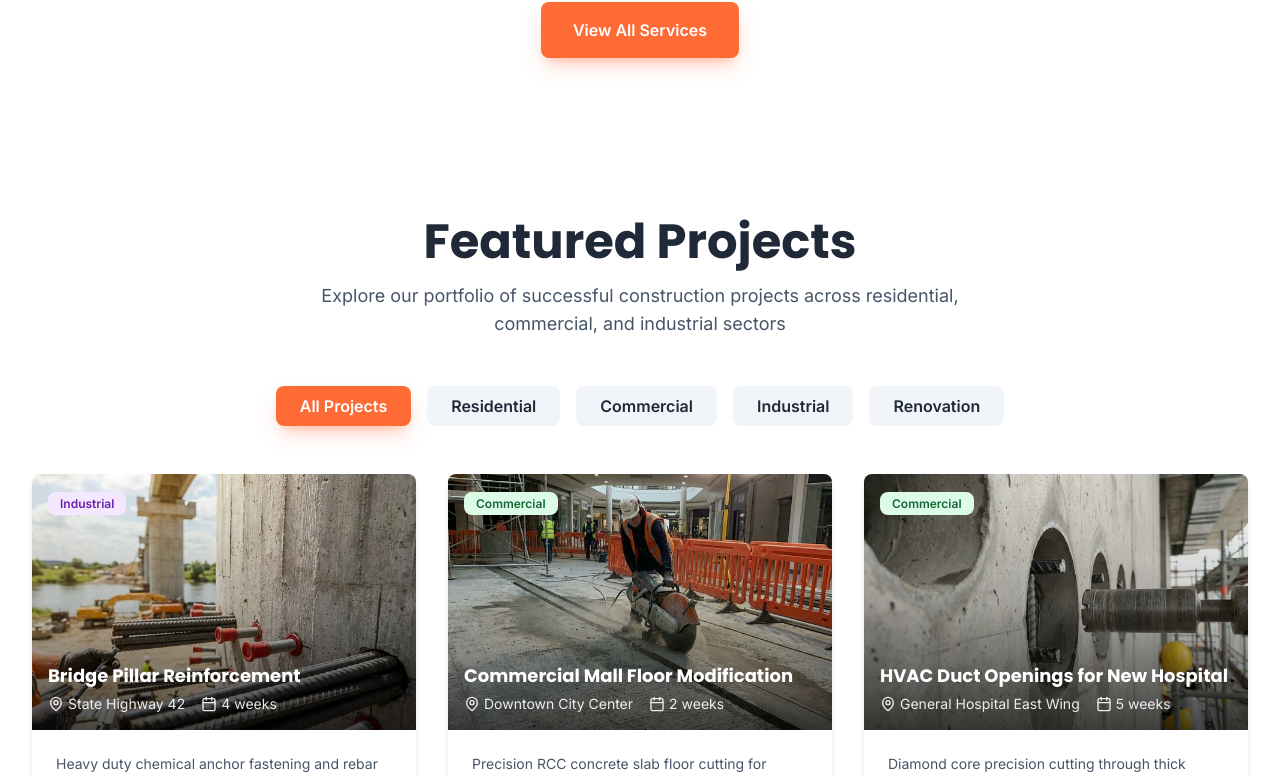
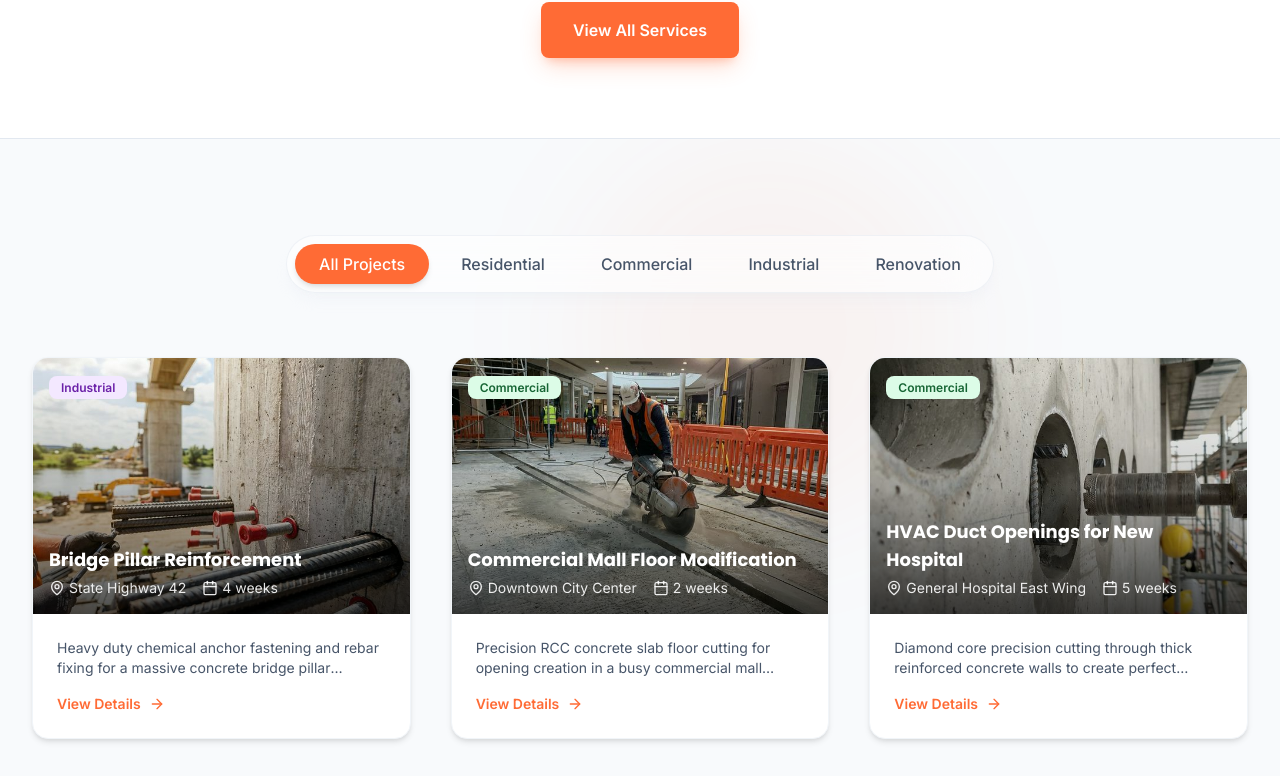
Before and after one commit to HimsxCodes/Constructionnn, a Next.js app: page / in a window 1280 px wide. Shown: the part 1700-2476 px from the top of the page. Built offline with nearby package versions, Linux system fonts and the light colour scheme.

Commit message:
feat: Add a dedicated projects page featuring a filterable gallery of project cards and a call-to-action section.

```diff
--- a/app/projects/page.tsx
+++ b/app/projects/page.tsx
@@ -2,6 +2,8 @@ import type { Metadata } from "next";
 import { ProjectGallery } from "@/components/ProjectGallery";
 import { projects } from "@/data/projects";
 import { FadeIn } from "@/components/FadeIn";
+import Image from "next/image";
+import heroProjectsImg from "@/images/hero-projects.png";
 
 export const metadata: Metadata = {
   title: "Construction Projects Portfolio | JB Engineering - Featured Projects",
@@ -25,20 +27,44 @@ export const metadata: Metadata = {
 export default function ProjectsPage() {
   return (
     <div className="min-h-screen">
-      <section className="py-20 bg-gradient-to-b from-slate-100 dark:from-slate-900 to-white dark:to-slate-900">
-        <div className="max-w-7xl mx-auto px-4 sm:px-6 lg:px-8">
-          <FadeIn className="text-center mb-16">
-            <h1 className="text-5xl md:text-6xl font-heading font-bold text-slate-dark dark:text-white mb-6">
-              Our Projects
+      {/* Premium Hero Section */}
+      <section className="relative h-[50vh] min-h-[400px] flex items-center justify-center overflow-hidden">
+        <div className="absolute inset-0 z-0">
+          <Image
+            src={heroProjectsImg}
+            alt="Construction Projects Background"
+            fill
+            className="object-cover object-center"
+            priority
+          />
+          {/* Dark Overlay gradient for contrast */}
+          <div className="absolute inset-0 bg-gradient-to-br from-slate-900/90 via-slate-900/70 to-slate-900/90 dark:from-slate-950/95 dark:via-slate-950/80 dark:to-slate-950/95" />
+          {/* Subtle grid pattern overlay */}
+          <div className="absolute inset-0 bg-[url('/grid.svg')] bg-center opacity-20" />
+        </div>
+
+        <div className="relative z-10 max-w-7xl mx-auto px-4 sm:px-6 lg:px-8 text-center mt-12">
+          <FadeIn direction="up" delay={0.1}>
+            <div className="inline-flex items-center space-x-2 bg-primary/20 backdrop-blur-md border border-primary/30 px-4 py-2 rounded-full mb-6">
+              <span className="w-2 h-2 rounded-full bg-primary animate-pulse" />
+              <span className="text-white font-medium text-sm tracking-wide uppercase">
+                Portfolio of Excellence
+              </span>
+            </div>
+            <h1 className="text-5xl md:text-6xl lg:text-7xl font-heading font-extrabold text-white mb-6 drop-shadow-xl tracking-tight">
+              Our <span className="text-primary">Projects</span>
             </h1>
-            <p className="text-xl text-slate-600 dark:text-slate-300 max-w-3xl mx-auto">
-              A showcase of our completed construction projects across residential, commercial,
-              industrial, and renovation sectors. Each project represents our commitment to quality
+            <p className="text-lg md:text-xl text-slate-200 max-w-3xl mx-auto leading-relaxed drop-shadow-md">
+              A showcase of our completed construction projects across every sectors. Each project represents our commitment to quality
               and excellence.
             </p>
           </FadeIn>
         </div>
+
+        {/* Bottom decorative wave/fade to blend into next section */}
+        <div className="absolute bottom-0 left-0 w-full h-24 bg-gradient-to-t from-white dark:from-slate-900 to-transparent z-10" />
       </section>
+
       <ProjectGallery projects={projects} />
     </div>
   );
--- a/components/ProjectCard.tsx
+++ b/components/ProjectCard.tsx
@@ -20,12 +20,15 @@ export function ProjectCard({ project }: ProjectCardProps) {
 
   return (
     <motion.div
-      className="bg-white dark:bg-slate-800 rounded-lg overflow-hidden shadow-card hover:shadow-card-hover transition-all group"
+      className="group relative bg-white dark:bg-slate-800 rounded-2xl overflow-hidden shadow-card hover:shadow-2xl hover:shadow-primary/20 transition-all duration-300 h-full flex flex-col border border-slate-100 dark:border-slate-700"
       whileHover={{ y: -8 }}
       initial={{ opacity: 0, y: 20 }}
       whileInView={{ opacity: 1, y: 0 }}
       viewport={{ once: true }}
+      transition={{ duration: 0.25, ease: "easeOut" }}
     >
+      <div className="absolute inset-0 bg-gradient-to-br from-primary/5 via-transparent to-transparent opacity-0 group-hover:opacity-100 transition-opacity duration-300 z-0 pointer-events-none" />
+
       <div className="relative h-64 overflow-hidden group/image">
         {project.images[0] ? (
           <>
@@ -75,18 +78,21 @@ export function ProjectCard({ project }: ProjectCardProps) {
           </div>
         </div>
       </div>
-      <div className="p-6">
-        <p className="text-slate-600 dark:text-slate-300 text-sm line-clamp-2 mb-4">
+      <div className="p-6 relative z-10 flex flex-col flex-grow">
+        <p className="text-slate-600 dark:text-slate-300 text-sm line-clamp-2 mb-4 flex-grow">
           {project.description}
         </p>
         <Link
           href={`/projects/${project.id}`}
-          className="inline-flex items-center space-x-2 text-primary font-semibold text-sm group-hover:gap-3 transition-all"
+          className="inline-flex items-center space-x-2 text-primary font-semibold text-sm group-hover:gap-3 transition-all mt-auto"
         >
           <span>View Details</span>
           <ArrowRight className="w-4 h-4" />
         </Link>
       </div>
+
+      {/* Animated bottom border like ServiceCard */}
+      <div className="absolute bottom-0 left-0 w-full h-[3px] bg-gradient-to-r from-primary/0 via-primary to-primary/0 opacity-0 group-hover:opacity-100 transition-all duration-300 transform scale-x-0 group-hover:scale-x-100 origin-center z-20" />
     </motion.div>
   );
 }
--- a/components/ProjectGallery.tsx
+++ b/components/ProjectGallery.tsx
@@ -4,6 +4,9 @@ import { useState } from "react";
 import { motion, AnimatePresence } from "framer-motion";
 import { ProjectCard } from "./ProjectCard";
 import { Project, ProjectCategory } from "@/types/project";
+import Link from "next/link";
+import { ArrowRight } from "lucide-react";
+import { FadeIn } from "./FadeIn";
 
 interface ProjectGalleryProps {
   projects: Project[];
@@ -20,60 +23,99 @@ export function ProjectGallery({ projects }: ProjectGalleryProps) {
       : projects.filter((project) => project.category === selectedCategory);
 
   return (
-    <section className="py-20 bg-white dark:bg-slate-900">
-      <div className="max-w-7xl mx-auto px-4 sm:px-6 lg:px-8">
-        <motion.div
-          className="text-center mb-12"
-          initial={{ opacity: 0, y: 20 }}
-          whileInView={{ opacity: 1, y: 0 }}
-          viewport={{ once: true }}
-        >
-          <h2 className="text-4xl md:text-5xl font-heading font-bold text-slate-dark dark:text-white mb-4">
-            Featured Projects
-          </h2>
-          <p className="text-lg text-slate-600 dark:text-slate-300 max-w-2xl mx-auto">
-            Explore our portfolio of successful construction projects across residential, commercial,
-            and industrial sectors
-          </p>
-        </motion.div>
+    <section className="py-24 relative bg-slate-50 dark:bg-slate-900/50 border-t border-slate-200 dark:border-slate-800">
+      {/* Subtle background decoration */}
+      <div className="absolute inset-0 overflow-hidden pointer-events-none">
+        <div className="absolute top-0 right-1/4 w-96 h-96 bg-primary/5 rounded-full blur-3xl" />
+        <div className="absolute bottom-0 left-1/4 w-[500px] h-[500px] bg-blue-500/5 rounded-full blur-3xl" />
+      </div>
 
-        <div className="flex flex-wrap justify-center gap-4 mb-12">
-          {categories.map((category) => (
+      <div className="max-w-7xl mx-auto px-4 sm:px-6 lg:px-8 relative z-10">
+        <div className="flex justify-center mb-16">
+          <div className="inline-flex flex-wrap items-center justify-center p-2 gap-2 bg-white/60 dark:bg-slate-800/60 backdrop-blur-xl rounded-2xl md:rounded-full border border-slate-200/50 dark:border-slate-700/50 shadow-lg shadow-slate-200/20 dark:shadow-black/20">
+            {categories.map((category) => {
+              const isActive = selectedCategory === category;
+              return (
                 <button
                   key={category}
                   onClick={() => setSelectedCategory(category)}
-              className={`px-6 py-2 rounded-lg font-semibold transition-all capitalize ${
-                selectedCategory === category
-                  ? "bg-primary text-white shadow-cta"
-                  : "bg-slate-100 dark:bg-slate-800 text-slate-dark dark:text-slate-300 hover:bg-slate-200 dark:hover:bg-slate-700"
+                  className={`relative px-6 py-2 rounded-full font-medium transition-all duration-300 capitalize text-sm md:text-base whitespace-nowrap ${
+                    isActive
+                      ? "text-white"
+                      : "text-slate-600 dark:text-slate-400 hover:text-slate-900 dark:hover:text-white hover:bg-slate-100/50 dark:hover:bg-slate-700/50"
                   }`}
                 >
+                  {isActive && (
+                    <motion.div
+                      layoutId="activeCategory"
+                      className="absolute inset-0 bg-primary rounded-full shadow-md"
+                      transition={{ type: "spring", stiffness: 500, damping: 35 }}
+                    />
+                  )}
+                  <span className="relative z-10">
                     {category === "all" ? "All Projects" : category}
+                  </span>
                 </button>
-          ))}
+              );
+            })}
+          </div>
         </div>
 
         <AnimatePresence mode="wait">
           <motion.div
             key={selectedCategory}
-            initial={{ opacity: 0 }}
-            animate={{ opacity: 1 }}
-            exit={{ opacity: 0 }}
-            transition={{ duration: 0.3 }}
-            className="grid grid-cols-1 md:grid-cols-2 lg:grid-cols-3 gap-8"
+            initial={{ opacity: 0, y: 10 }}
+            animate={{ opacity: 1, y: 0 }}
+            exit={{ opacity: 0, y: -10 }}
+            transition={{ duration: 0.4, staggerChildren: 0.1 }}
+            className="grid grid-cols-1 md:grid-cols-2 lg:grid-cols-3 gap-8 xl:gap-10"
           >
             {filteredProjects.map((project, index) => (
               <motion.div
                 key={project.id}
-                initial={{ opacity: 0, y: 20 }}
+                initial={{ opacity: 0, y: 30 }}
                 animate={{ opacity: 1, y: 0 }}
-                transition={{ delay: index * 0.1 }}
+                transition={{
+                  delay: index * 0.1,
+                  duration: 0.5,
+                  type: "spring",
+                  stiffness: 100
+                }}
               >
                 <ProjectCard project={project} />
               </motion.div>
             ))}
           </motion.div>
         </AnimatePresence>
+
+        <FadeIn className="mt-20 mb-8">
+          <div className="relative bg-slate-900 dark:bg-slate-800 rounded-3xl p-8 md:p-12 overflow-hidden shadow-2xl border border-slate-800 dark:border-slate-700">
+            <div className="absolute inset-0 bg-gradient-to-r from-primary/10 to-transparent z-0" />
+            <div className="absolute top-0 right-0 w-64 h-64 bg-primary/20 rounded-full blur-3xl -translate-y-1/2 translate-x-1/2 z-0" />
+
+            <div className="relative z-10 flex flex-col md:flex-row items-center justify-between gap-8 text-center md:text-left">
+              <div className="max-w-2xl">
+                <h2 className="text-3xl md:text-4xl font-heading font-bold text-white mb-4">
+                  Ready to Build Something Amazing?
+                </h2>
+                <p className="text-lg text-slate-300">
+                  Whether it is a new commercial space or a residential dream home, contact us for a free consultation and quote. Our experts are ready to bring your vision to life.
+                </p>
+              </div>
+
+              <Link
+                href="/contact"
+                className="group relative inline-flex items-center justify-center px-8 py-4 bg-primary text-white rounded-xl font-semibold text-lg hover:bg-primary-dark transition-all duration-300 hover:scale-[1.02] shadow-cta shrink-0 overflow-hidden"
+              >
+                <span className="relative z-10 flex items-center gap-2">
+                  Get a Free Quote
+                  <ArrowRight className="w-5 h-5 group-hover:translate-x-1 transition-transform" />
+                </span>
+                <div className="absolute inset-0 rounded-xl bg-white/20 scale-x-0 group-hover:scale-x-100 origin-left transition-transform duration-300 ease-out z-0" />
+              </Link>
+            </div>
+          </div>
+        </FadeIn>
       </div>
     </section>
   );
```
Also changed, not shown: images/hero-projects.png (added). Lines whose indentation alone changed are shown as unchanged.
